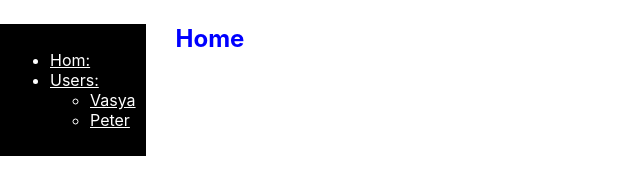
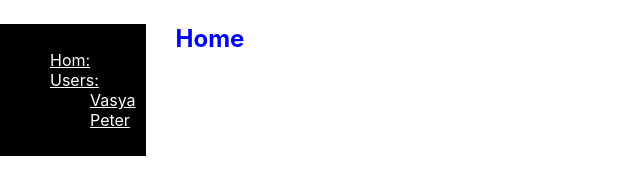
Before and after one commit to SalamatQoja/Router4, a React (Create React App) app: page / in a window 1280 px wide. Shown: the part 590-770 px from the top of the page, without its empty margins (0-640 px from the left). Built offline with nearby package versions, Linux system fonts and the light colour scheme; the HTML template or start-up script is replaced by a standard one.

Commit message:
added six words

```diff
--- a/src/Pizza/IngredientList.jsx
+++ b/src/Pizza/IngredientList.jsx
@@ -73,7 +73,6 @@ export default function IngredientList({ ingredients, selected, onAdd, onRemove
                         {selectedItems.map((item) => (
                             <li key={item.code}>
                                 <strong>{item.code}</strong>
-                                -{item.name}
                             </li>
                         ))}
                     </ul>
@@ -96,7 +95,7 @@ export default function IngredientList({ ingredients, selected, onAdd, onRemove
                                 width: "250px",
                                 marginLeft: "30px", padding: "6px", borderRadius: "3px"
                             }} />
-                            <button type="submit" style={{
+                            <button onClick={(e) => selected(true) } type="submit" style={{
                                 backgroundColor: "blue", color: "white",
                                 borderRadius: "4px", border: "none", padding: "7px 12px", marginLeft: "7px"
                             }}>Submit</button>
--- a/src/Pizza/PizzaCss.css
+++ b/src/Pizza/PizzaCss.css
@@ -8,6 +8,10 @@
 .load-par {
     font-size: 20px;
     transform: translate(30px, 28px);
+}
+
+li{
+    list-style-type: none;
 }
 
 .save-btn {
--- a/src/Pizza/SelectedIngredients.jsx
+++ b/src/Pizza/SelectedIngredients.jsx
@@ -6,7 +6,6 @@ export default function SelectedIngredients({ selected }) {
             flexWrap: "wrap", gap: "30px"
         }}>
             {items.map((item) => (
-
                 <img
                     key={item.id}
                     src={item.image}
```
